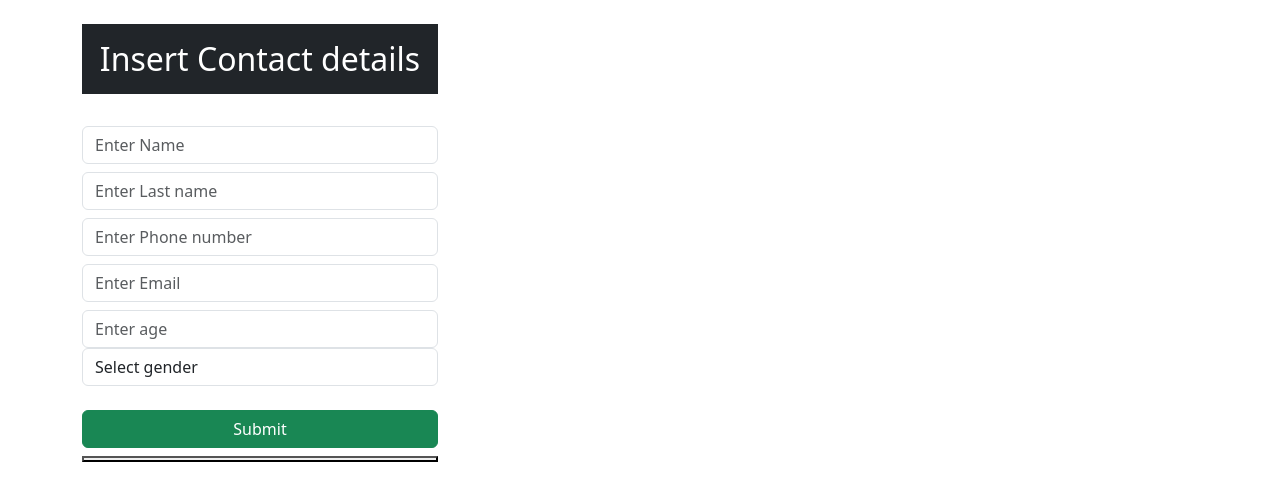
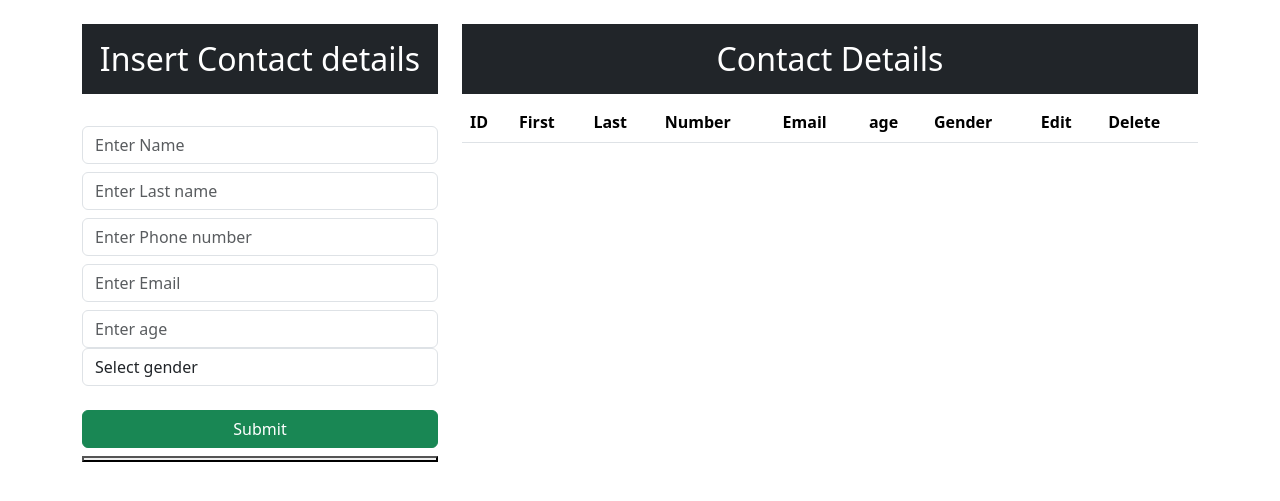
Before and after one commit to banafshaahmadyar/contact-app, a Django app: page /insert in a window 1280 px wide. Shown: the part 56-557 px from the top of the page. Run offline with Django 3.2, Linux system fonts and the light colour scheme; lists and menus that the app fills with data are empty.

Commit message:
created insert contact table

```diff
--- a/contactapp/views.py
+++ b/contactapp/views.py
@@ -9,6 +9,8 @@ def index(request):
 
 
 def insertData(request):
+    data = Contact.objects.all()
+    context = {data: "data"}
     if request.method == "POST":
         name = request.POST.get('name')
         lastname = request.POST.get('lastname')
@@ -20,7 +22,7 @@ def insertData(request):
         query = Contact(name=name, lastname=lastname,
                         number=number, email=email, age=age, gender=gender)
         query.save()
-    return render(request, "index.html")
+    return render(request, "index.html", context)
 
 
 def about(request):
--- a/templates/index.html
+++ b/templates/index.html
@@ -56,7 +56,41 @@
 
           </div>
         </form>
-          <div class="col-md-6">
+          <div class="col-md-8">
+            <h2 class="text-center text-white bg-dark p-3">Contact Details</h2>
+            <table class="table">
+              <thead>
+                <tr>
+                  <th scope="col">ID</th>
+                  <th scope="col">First</th>
+                  <th scope="col">Last</th>
+                  <th scope="col">Number</th>
+                  <th scope="col">Email</th>
+                  <th scope="col">age</th>
+                  <th scope="col">Gender</th>
+                  <th scope="col">Edit</th>
+                  <th scope="col">Delete</th>
+                </tr>
+              </thead>
+              <tbody>
+                {% for d in data %}
+                <tr>
+                  <th scope="row">{{d.id}}</th>
+                  <td>{{d.name}}</td>
+                  <td>{{d.lastname}}</td>
+                  <td>{{d.number}}</td>
+                  <td>{{d.email}}</td>
+                  <td>{{d.age}}</td>
+                  <td>{{d.gender}}</td>
+                  <td><button type="button" class="btn btn-primary">Edit</button>
+                  </td>
+                  <td><button type="button" class="btn btn-danger">Delete</button>
+                  </td>
+                </tr>
+                 {% endfor %}
+              </tbody>
+            </table>
+
 
           </div>
         </div>
```
Also changed, not shown: db.sqlite3.
